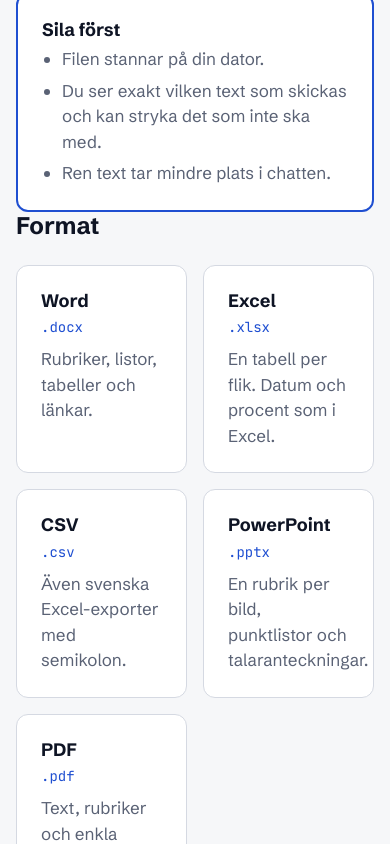
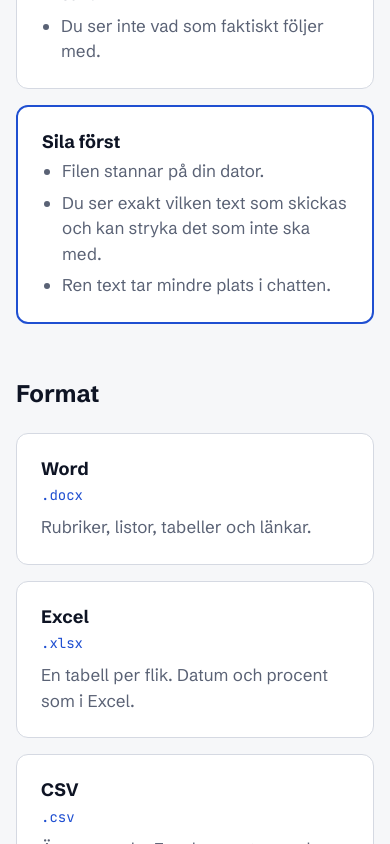
Before and after one commit to promptagency/silar, a React (Vite) app: page / in a window 390 px wide. Shown: the part 1156-2000 px from the top of the page. Built offline with nearby package versions, Linux system fonts and the light colour scheme.

Commit message:
UI: section spacing wins over .wrap margin, one format card per row on phones

```diff
--- a/src/ui/app.css
+++ b/src/ui/app.css
@@ -96,7 +96,7 @@ nav a:hover {
 }
 
 /* Sections */
-main > section + section {
+main > section.wrap + section.wrap {
   margin-top: 80px;
 }
 
@@ -500,7 +500,7 @@ main > section > h2 {
     margin-top: 32px;
   }
 
-  main > section + section {
+  main > section.wrap + section.wrap {
     margin-top: 56px;
   }
 
@@ -524,7 +524,8 @@ main > section > h2 {
   }
 
   .steps,
-  .compare {
+  .compare,
+  .formats {
     grid-template-columns: 1fr;
   }
 
```
